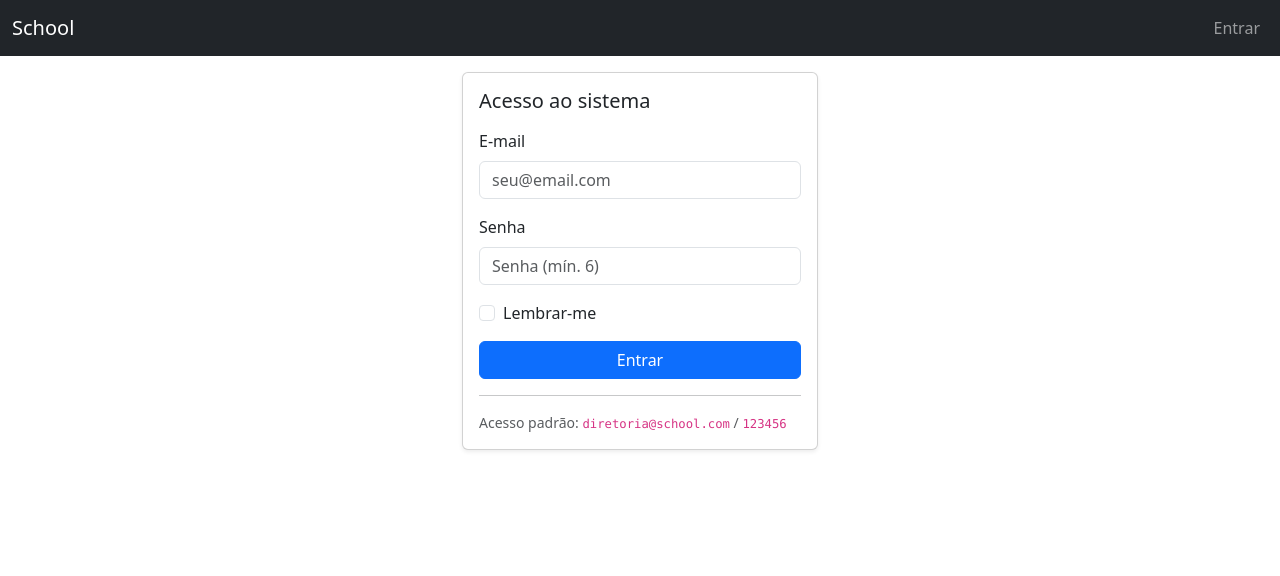
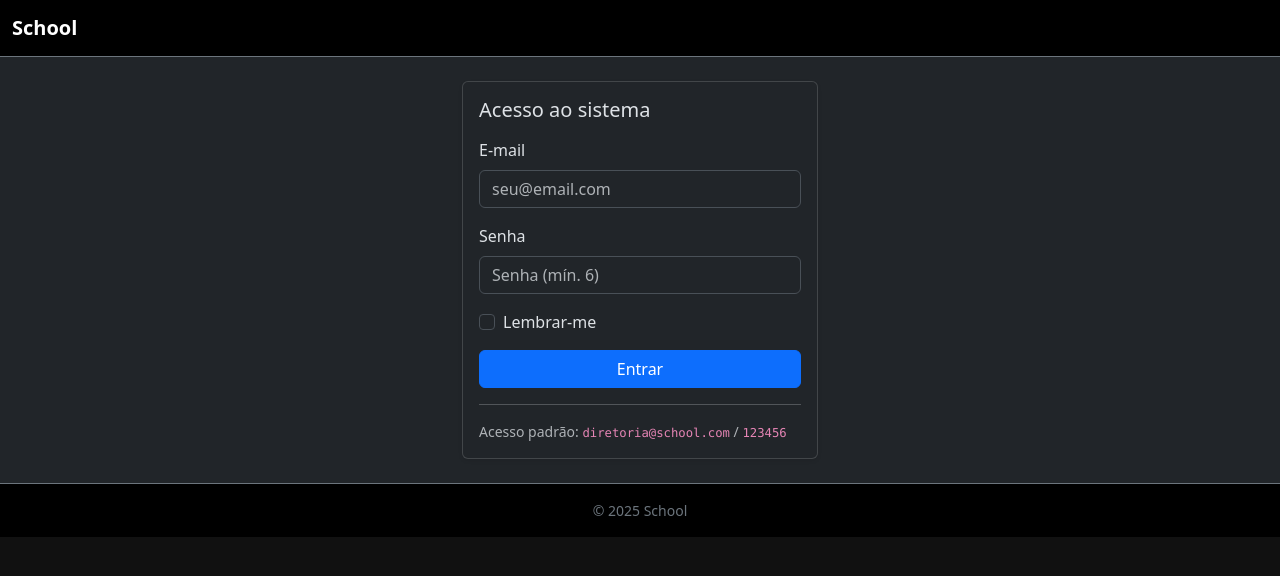
Before and after one commit to odlagro/school, a Flask app: page /login in a window 1280 px wide. Shown: the top 576 px of the page. Run offline with Flask 3, Linux system fonts and the light colour scheme; parts of the project's set-up code (start-up, migrations or seed data) failed here and were passed over.

Commit message:
Mensagem do que mudou

```diff
--- a/app.py
+++ b/app.py
@@ -9,16 +9,12 @@ from models import User, ROLE_DIRETORIA
 
 
 def create_app():
-    # Log básico
     logging.basicConfig(level=logging.INFO, format="%(asctime)s [%(levelname)s] %(name)s: %(message)s")
 
     app = Flask(__name__, template_folder="templates", static_folder="static")
     app.config.from_object(Config)
-
-    # Corrige headers atrás de proxy (Railway/NGINX)
     app.wsgi_app = ProxyFix(app.wsgi_app, x_for=1, x_proto=1, x_host=1, x_prefix=1)
 
-    # Extensões
     db.init_app(app)
     csrf.init_app(app)
     login_manager.init_app(app)
@@ -27,13 +23,22 @@ def create_app():
     from auth import auth_bp
     app.register_blueprint(auth_bp)
 
-    # DB + seed
+    # Contexto para os templates (permite mostrar/esconder itens do menu)
+    from flask_login import current_user
+
+    @app.context_processor
+    def inject_permissions():
+        return {
+            "is_authenticated": current_user.is_authenticated,
+            "is_diretoria": (current_user.is_authenticated and current_user.role == ROLE_DIRETORIA),
+        }
+
+    # Banco + seed do usuário padrão fixo
     with app.app_context():
         db.create_all()
         _seed_or_fix_default_admin()
         _log_db_uri(app)
 
-    # Rota raiz
     @app.route("/")
     def index():
         from flask_login import current_user
@@ -41,7 +46,6 @@ def create_app():
             return redirect(url_for("auth.login"))
         return render_template("home.html")
 
-    # Handler de acesso não autorizado
     @login_manager.unauthorized_handler
     def _unauthorized():
         return redirect(url_for("auth.login", next=request.path))
@@ -50,10 +54,6 @@ def create_app():
 
 
 def _seed_or_fix_default_admin():
-    """
-    Garante que o usuário padrão exista e permaneça com os atributos esperados.
-    Usuário: diretoria@school.com / Senha: 123456 / role=Diretoria / active=True
-    """
     email = "diretoria@school.com"
     try:
         user = User.query.filter_by(email=email).first()
@@ -68,27 +68,26 @@ def _seed_or_fix_default_admin():
             if user.role != ROLE_DIRETORIA:
                 user.role = ROLE_DIRETORIA
                 changed = True
-            if user.active is not True:
+            if not user.active:
                 user.active = True
                 changed = True
-            # Força manter a senha padrão solicitada
+            # Mantém a senha padrão solicitada
             user.set_password("123456")
             changed = True
             if changed:
                 db.session.commit()
-                logging.info("Usuário padrão atualizado/normalizado: %s", email)
+                logging.info("Usuário padrão atualizado: %s", email)
     except Exception as exc:
         db.session.rollback()
         logging.error("Seed/ajuste do usuário padrão falhou: %s", exc)
 
 
 def _log_db_uri(app: Flask):
-    """Loga (de forma segura) qual banco está em uso e o diretório de dados."""
     uri = app.config.get("SQLALCHEMY_DATABASE_URI", "")
     if uri.startswith("sqlite:///"):
         path = uri.replace("sqlite:///", "", 1)
         data_dir = os.path.dirname(path)
-        logging.info("SQLite em uso: %s", path)
+        logging.info("SQLite em: %s", path)
         logging.info("DATA_DIR: %s", data_dir)
     else:
         logging.info("Banco externo em uso (DATABASE_URL).")
@@ -97,6 +96,4 @@ def _log_db_uri(app: Flask):
 app = create_app()
 
 if __name__ == "__main__":
-    # Local: python app.py
-    # Produção (Railway): gunicorn app:app -w 1 --timeout 120
     app.run(debug=True, host="0.0.0.0", port=int(os.getenv("PORT", "8080")))
--- /dev/null
+++ b/static/css/dark.css
@@ -0,0 +1,34 @@
+/* Tema escuro consistente */
+:root {
+  color-scheme: dark;
+}
+
+html, body {
+  background-color: #111 !important;
+  color: #e0e0e0 !important;
+}
+
+.navbar, footer {
+  background-color: #000 !important;
+}
+
+.card.bg-secondary-subtle {
+  background-color: #2b2f36 !important;
+}
+
+.card.bg-dark {
+  background-color: #181a1f !important;
+}
+
+a, .nav-link, .dropdown-item {
+  color: #d0d0ff;
+}
+
+a:hover, .nav-link:hover, .dropdown-item:hover {
+  color: #ffffff;
+}
+
+.btn-outline-light {
+  --bs-btn-hover-bg: #ffffff;
+  --bs-btn-hover-color: #000000;
+}
--- a/templates/base.html
+++ b/templates/base.html
@@ -1,62 +1,132 @@
 <!doctype html>
-<html lang="pt-BR">
+<html lang="pt-br" data-bs-theme="dark">
 <head>
   <meta charset="utf-8" />
-  <meta name="viewport" content="width=device-width,initial-scale=1" />
+  <meta name="viewport" content="width=device-width, initial-scale=1" />
   <title>{% block title %}School{% endblock %}</title>
-  <link rel="stylesheet" href="https://cdn.jsdelivr.net/npm/bootstrap@5.3.3/dist/css/bootstrap.min.css">
-  <style>
-    body { padding-top: 4.5rem; }
-  </style>
+
+  <!-- Bootstrap 5 (tema escuro) -->
+  <link
+    href="https://cdn.jsdelivr.net/npm/bootstrap@5.3.3/dist/css/bootstrap.min.css"
+    rel="stylesheet"
+    integrity="sha384-QWTKZyjpPEjISv5WaRU9OFeRpok6YctnYmDr5pNlyT2bRjXh0JMhjY6hW+ALEwIH"
+    crossorigin="anonymous"
+  />
+
+  <!-- CSS dark da aplicação -->
+  <link rel="stylesheet" href="{{ url_for('static', filename='css/dark.css') }}">
+  {% block head %}{% endblock %}
 </head>
-<body>
-<nav class="navbar navbar-expand-lg navbar-dark bg-dark fixed-top">
+<body class="bg-dark text-light">
+
+<nav class="navbar navbar-expand-lg navbar-dark bg-black border-bottom border-secondary">
   <div class="container-fluid">
-    <a class="navbar-brand" href="{{ url_for('index') }}">School</a>
-    <button class="navbar-toggler" type="button" data-bs-toggle="collapse" data-bs-target="#topnav">
+    <a class="navbar-brand fw-semibold" href="{{ url_for('index') }}">School</a>
+
+    {% if is_authenticated %}
+      <button class="navbar-toggler" type="button" data-bs-toggle="collapse" data-bs-target="#topNavbar" aria-controls="topNavbar" aria-expanded="false" aria-label="Alterna navegação">
         <span class="navbar-toggler-icon"></span>
       </button>
-    <div id="topnav" class="collapse navbar-collapse">
+      <div class="collapse navbar-collapse" id="topNavbar">
         <ul class="navbar-nav me-auto mb-2 mb-lg-0">
-        {% if current_user.is_authenticated %}
-          <!-- Coloque aqui outros menus do sistema -->
+
+          <li class="nav-item">
+            <a class="nav-link" aria-current="page" href="{{ url_for('index') }}">Home</a>
+          </li>
+
+          <!-- Menu Cadastro -->
+          <li class="nav-item dropdown">
+            <a class="nav-link dropdown-toggle" href="#" id="cadastroDropdown" role="button" data-bs-toggle="dropdown" aria-expanded="false">
+              Cadastro
+            </a>
+            <ul class="dropdown-menu dropdown-menu-dark" aria-labelledby="cadastroDropdown">
+
+              <!-- Usuários -->
+              <li>
+                <h6 class="dropdown-header">Usuários</h6>
+              </li>
+              <li>
+                <a class="dropdown-item" href="/usuarios">Listar</a>
+              </li>
+              {% if is_diretoria %}
+              <li>
+                <a class="dropdown-item" href="/usuarios/novo">Incluir</a>
+              </li>
               {% endif %}
+              <li><hr class="dropdown-divider"></li>
+
+              <!-- Horários -->
+              <li>
+                <h6 class="dropdown-header">Horários</h6>
+              </li>
+              <li>
+                <a class="dropdown-item" href="/horarios">Listar</a>
+              </li>
+              {% if is_diretoria %}
+              <li>
+                <a class="dropdown-item" href="/horarios/novo">Incluir</a>
+              </li>
+              {% endif %}
+              <li><hr class="dropdown-divider"></li>
+
+              <!-- Mensalidade -->
+              <li>
+                <h6 class="dropdown-header">Mensalidade</h6>
+              </li>
+              <li>
+                <a class="dropdown-item" href="/mensalidades">Listar</a>
+              </li>
+              {% if is_diretoria %}
+              <li>
+                <a class="dropdown-item" href="/mensalidades/novo">Incluir</a>
+              </li>
+              {% endif %}
+
             </ul>
-      <ul class="navbar-nav ms-auto">
-        {% if current_user.is_authenticated %}
-          <li class="nav-item">
-            <span class="navbar-text me-3">
-              {{ current_user.email }} · {{ current_user.role }}
+          </li>
+        </ul>
+
+        <!-- Lado direito: info do usuário + sair -->
+        <ul class="navbar-nav ms-auto mb-2 mb-lg-0">
+          <li class="nav-item me-3 d-flex align-items-center text-secondary small">
+            <span class="me-2">
+              {{ current_user.email }}
+            </span>
+            <span class="badge bg-secondary">
+              {{ current_user.role or 'Usuário' }}
             </span>
           </li>
           <li class="nav-item">
-            <a class="nav-link" href="{{ url_for('auth.logout') }}">Sair</a>
+            <a class="btn btn-outline-light btn-sm" href="/logout">Sair</a>
           </li>
-        {% else %}
-          <li class="nav-item"><a class="nav-link" href="{{ url_for('auth.login') }}">Entrar</a></li>
-        {% endif %}
         </ul>
       </div>
+    {% endif %}
   </div>
 </nav>
 
-<main class="container">
-  {% with msgs = get_flashed_messages(with_categories=true) %}
-    {% if msgs %}
-      <div class="mt-2">
-        {% for cat, msg in msgs %}
-          <div class="alert alert-{{ cat }} alert-dismissible fade show" role="alert">
-            {{ msg }}
-            <button type="button" class="btn-close" data-bs-dismiss="alert" aria-label="Close"></button>
+<main class="container my-4">
+  {% with messages = get_flashed_messages(with_categories=true) %}
+    {% if messages %}
+      {% for category, message in messages %}
+        <div class="alert alert-{{ 'warning' if category=='message' else category }} alert-dismissible fade show" role="alert">
+          {{ message }}
+          <button type="button" class="btn-close btn-close-white" data-bs-dismiss="alert" aria-label="Fechar"></button>
         </div>
       {% endfor %}
-      </div>
     {% endif %}
   {% endwith %}
 
   {% block content %}{% endblock %}
 </main>
 
-<script src="https://cdn.jsdelivr.net/npm/bootstrap@5.3.3/dist/js/bootstrap.bundle.min.js"></script>
+<footer class="border-top border-secondary py-3 mt-auto bg-black text-center text-secondary small">
+  &copy; {{ 2025 }} School
+</footer>
+
+<script src="https://cdn.jsdelivr.net/npm/bootstrap@5.3.3/dist/js/bootstrap.bundle.min.js"
+        integrity="sha384-YvpcrYf0tY3lHB60NNkmXc5s9fDVZLESaAA55NDzOxhy9GkcIdslK1eN7N6jIeHz"
+        crossorigin="anonymous"></script>
+{% block scripts %}{% endblock %}
 </body>
 </html>
```
Also changed, not shown: templates/home.html (+30 -3 lines). Lines whose indentation alone changed are shown as unchanged.
